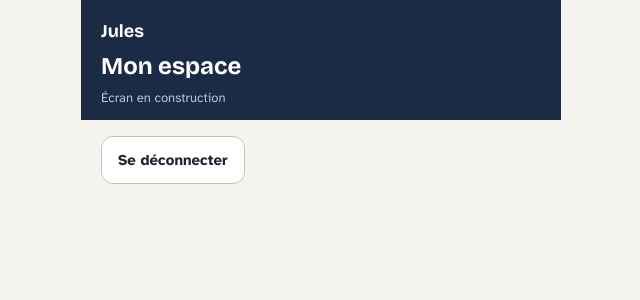
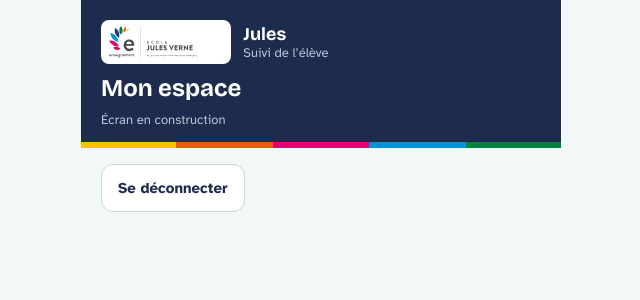
Before and after one commit to mamusciapasquale85-pixel/jules, a Next.js app in the folder app/: page /eleve in a window 1280 px wide. Shown: the top 300 px of the page, without its empty margins (319-959 px from the left). Built offline with nearby package versions, Linux system fonts and the light colour scheme; no server answers.

Commit message:
Look école Jules Verne : couleurs, pétales, logo et « Suivi de l'élève »

```diff
--- a/app/app/(app)/educateur/page.tsx
+++ b/app/app/(app)/educateur/page.tsx
@@ -1,10 +1,11 @@
 import { deconnexion } from "@/app/connexion/actions";
+import { Marque } from "@/components/marque";
 
 export default function Page() {
   return (
     <main className="ecran">
       <header className="entete">
-        <span className="marque">Jules</span>
+        <Marque />
         <h1 style={{ fontSize: 24 }}>Espace éducateur</h1>
         <span className="sous">Écran en construction</span>
       </header>
--- a/app/app/(app)/eleve/page.tsx
+++ b/app/app/(app)/eleve/page.tsx
@@ -1,10 +1,11 @@
 import { deconnexion } from "@/app/connexion/actions";
+import { Marque } from "@/components/marque";
 
 export default function Page() {
   return (
     <main className="ecran">
       <header className="entete">
-        <span className="marque">Jules</span>
+        <Marque />
         <h1 style={{ fontSize: 24 }}>Mon espace</h1>
         <span className="sous">Écran en construction</span>
       </header>
--- a/app/app/(app)/parent/page.tsx
+++ b/app/app/(app)/parent/page.tsx
@@ -1,10 +1,11 @@
 import { deconnexion } from "@/app/connexion/actions";
+import { Marque } from "@/components/marque";
 
 export default function Page() {
   return (
     <main className="ecran">
       <header className="entete">
-        <span className="marque">Jules</span>
+        <Marque />
         <h1 style={{ fontSize: 24 }}>Espace parents</h1>
         <span className="sous">Écran en construction</span>
       </header>
--- a/app/app/(app)/prof/observation/formulaire.tsx
+++ b/app/app/(app)/prof/observation/formulaire.tsx
@@ -84,8 +84,8 @@ export default function FormulaireObservation({
           onChange={(e) => setRecherche(e.target.value)}
         />
         {choisi && (
-          <div className="carte" style={{ borderColor: "var(--bleu-fonce)", borderWidth: 2 }}>
-            <span className="sourdine" style={{ fontSize: 12 }}><strong>{choisi.code}</strong> · {choisi.competence}</span>
+          <div className="carte" style={{ borderColor: "var(--teal)", borderWidth: 2 }}>
+            <span className="sourdine" style={{ fontSize: 12 }}><span className="point-domaine" data-domaine={choisi.code[0]} aria-hidden="true" /><strong>{choisi.code}</strong> · {choisi.competence}</span>
             <div style={{ fontWeight: 700, fontSize: 14 }}>{choisi.libelle}</div>
             {choisi.grave && sens === "a_ameliorer" && (
               <span className="pastille pastille-neg" style={{ marginTop: 6, display: "inline-block" }}>Fait grave · parents prévenus immédiatement</span>
@@ -102,7 +102,7 @@ export default function FormulaireObservation({
               onClick={() => setComportementId(c.id)}
             >
               <span style={{ display: "flex", flexDirection: "column", gap: 2, flex: 1, minWidth: 0 }}>
-                <span className="sourdine" style={{ fontSize: 12 }}><strong>{c.code}</strong> · {c.competence}</span>
+                <span className="sourdine" style={{ fontSize: 12 }}><span className="point-domaine" data-domaine={c.code[0]} aria-hidden="true" /><strong>{c.code}</strong> · {c.competence}</span>
                 <span style={{ fontSize: 14, fontWeight: 700 }}>{c.libelle}</span>
               </span>
             </button>
--- a/app/app/(app)/prof/page.tsx
+++ b/app/app/(app)/prof/page.tsx
@@ -2,6 +2,7 @@ import Link from "next/link";
 import { createClient } from "@/lib/supabase/server";
 import { getProfil } from "@/lib/profil";
 import { deconnexion } from "@/app/connexion/actions";
+import { Marque } from "@/components/marque";
 
 function initiales(prenom: string, nom: string) {
   return `${prenom[0] ?? ""}${nom[0] ?? ""}`.toUpperCase();
@@ -40,7 +41,7 @@ export default async function PageMaClasse({
     return (
       <main className="ecran">
         <header className="entete">
-          <span className="marque">Jules</span>
+          <Marque />
           <h1 style={{ fontSize: 24 }}>Aucune classe</h1>
           <span className="sous">Demande à l’éducateur de te rattacher à tes classes.</span>
         </header>
@@ -80,7 +81,7 @@ export default async function PageMaClasse({
     <main className="ecran">
       <header className="entete">
         <div style={{ display: "flex", justifyContent: "space-between", alignItems: "center" }}>
-          <span className="marque">Jules</span>
+          <Marque />
           <span className="sous">{profil.prenom} {profil.nom}</span>
         </div>
         <div style={{ display: "flex", alignItems: "flex-end", justifyContent: "space-between" }}>
--- a/app/app/connexion/eleve/page.tsx
+++ b/app/app/connexion/eleve/page.tsx
@@ -3,6 +3,7 @@
 import Link from "next/link";
 import { useRouter } from "next/navigation";
 import { useState } from "react";
+import { Marque } from "@/components/marque";
 
 export default function PageConnexionEleve() {
   const router = useRouter();
@@ -32,7 +33,7 @@ export default function PageConnexionEleve() {
   return (
     <main className="ecran">
       <header className="entete" style={{ paddingBottom: 24 }}>
-        <span className="marque">Jules</span>
+        <Marque />
         <h1 style={{ fontSize: 26 }}>Mon code</h1>
         <span className="sous">Le code de 8 caractères remis par ton éducateur ou ton éducatrice</span>
       </header>
--- a/app/app/connexion/page.tsx
+++ b/app/app/connexion/page.tsx
@@ -3,6 +3,7 @@
 import Link from "next/link";
 import { useActionState } from "react";
 import { connexionAdulte, type EtatConnexion } from "./actions";
+import { Marque } from "@/components/marque";
 
 export default function PageConnexion() {
   const [etat, action, enCours] = useActionState<EtatConnexion, FormData>(connexionAdulte, {});
@@ -10,7 +11,7 @@ export default function PageConnexion() {
   return (
     <main className="ecran">
       <header className="entete" style={{ paddingBottom: 24 }}>
-        <span className="marque">Jules</span>
+        <Marque />
         <h1 style={{ fontSize: 26 }}>Connexion</h1>
         <span className="sous">Profs, éducateurs et parents</span>
       </header>
--- a/app/app/globals.css
+++ b/app/app/globals.css
@@ -1,20 +1,21 @@
 :root {
-  --fond: #f6f4ef;
+  --fond: #f2f8f7;
   --carte: #ffffff;
-  --bord: #e3dfd6;
-  --bord-fort: #c9c3b6;
-  --encre: #1c2433;
-  --encre-2: #3a4352;
+  --bord: #dce6e5;
+  --bord-fort: #c9d6d5;
+  --encre: #1d2c4d;
+  --encre-2: #3a4866;
   --sourdine: #5b6472;
-  --marine: #1c2b45;
+  --marine: #1d2c4d;
   --marine-2: #2e4266;
-  --bleu: #2b5aa6;
-  --bleu-fonce: #1f4e96;
-  --bleu-clair: #e6eef9;
+  --teal: #1a6e6a;
+  --teal-fonce: #133b39;
+  --teal-clair: #e0f4f2;
+  --aplat: #8ddad6;
   --orange: #d9772f;
   --orange-fonce: #9a3a0a;
   --orange-clair: #fbebdd;
-  --sable: #e9e5dc;
+  --sable: #dcebe9;
   --accent: #e8a15c;
   --police: "Atkinson Hyperlegible", system-ui, sans-serif;
   --police-titre: "Bricolage Grotesque", Georgia, serif;
@@ -32,7 +33,7 @@ body {
 }
 
 h1, h2, h3 { font-family: var(--police-titre); margin: 0; font-weight: 700; }
-a { color: var(--bleu); }
+a { color: var(--teal); }
 button, input, textarea, select { font-family: inherit; font-size: inherit; color: inherit; }
 
 /* --- Mise en page mobile --- */
@@ -61,8 +62,17 @@ button, input, textarea, select { font-family: inherit; font-size: inherit; colo
   align-items: center;
   gap: 12px;
 }
+.entete, .entete-blanche {
+  border-bottom: 6px solid;
+  border-image: linear-gradient(90deg,
+    #fdc300 0 20%, #ea5b0c 20% 40%, #e50071 40% 60%, #0093d9 60% 80%, #00803d 80% 100%) 1;
+}
 .entete .marque { font-family: var(--police-titre); font-weight: 700; font-size: 18px; }
 .entete .sous { font-size: 13px; color: #b9c4d6; }
+.marque-bloc { display: flex; align-items: center; gap: 12px; }
+.marque-textes { display: flex; flex-direction: column; }
+.logo-plaque { background: #fff; border-radius: 8px; padding: 6px 8px; display: flex; flex-shrink: 0; }
+.logo-plaque img { height: 32px; width: auto; display: block; }
 .contenu { flex: 1; padding: 16px 20px; display: flex; flex-direction: column; gap: 12px; }
 .pied {
   position: sticky; bottom: 0;
@@ -97,7 +107,7 @@ button, input, textarea, select { font-family: inherit; font-size: inherit; colo
 
 .bouton {
   height: 48px; padding: 0 16px; border-radius: 12px; border: 0;
-  background: var(--bleu); color: #fff; font-weight: 700; font-size: 15px;
+  background: var(--teal); color: #fff; font-weight: 700; font-size: 15px;
   display: inline-flex; align-items: center; justify-content: center; gap: 8px;
   text-decoration: none; cursor: pointer;
 }
@@ -109,14 +119,14 @@ button, input, textarea, select { font-family: inherit; font-size: inherit; colo
   width: 100%; height: 48px; padding: 0 12px;
   background: var(--carte); border: 1px solid var(--bord-fort); border-radius: 10px;
 }
-.champ:focus { outline: 2px solid var(--bleu); outline-offset: 1px; }
+.champ:focus { outline: 2px solid var(--teal); outline-offset: 1px; }
 textarea.champ { height: 72px; padding: 10px 12px; resize: none; }
 label.etiquette { display: flex; flex-direction: column; gap: 6px; font-size: 14px; font-weight: 700; }
 
 .pastille {
   font-size: 11px; font-weight: 700; padding: 3px 8px; border-radius: 999px;
 }
-.pastille-pos { background: var(--bleu-clair); color: var(--bleu-fonce); }
+.pastille-pos { background: var(--aplat); color: var(--teal-fonce); }
 .pastille-neg { background: var(--orange-clair); color: var(--orange-fonce); }
 
 .choix {
@@ -124,13 +134,23 @@ label.etiquette { display: flex; flex-direction: column; gap: 6px; font-size: 14
   border-radius: 10px; background: var(--carte); border: 1px solid var(--bord);
   text-align: left; cursor: pointer; width: 100%;
 }
-.choix[aria-pressed="true"] { background: var(--bleu-clair); border: 2px solid var(--bleu-fonce); }
+.choix[aria-pressed="true"] { background: var(--teal-clair); border: 2px solid var(--teal-fonce); }
 .choix-neg[aria-pressed="true"] { background: var(--orange-clair); border-color: var(--orange-fonce); color: var(--orange-fonce); }
+
+/* Pastille de couleur par domaine du référentiel (première lettre du code) */
+.point-domaine {
+  display: inline-block; width: 10px; height: 10px; border-radius: 999px;
+  margin-right: 6px; background: var(--bord-fort);
+}
+.point-domaine[data-domaine="T"] { background: #0093d9; }
+.point-domaine[data-domaine="C"] { background: #ea5b0c; }
+.point-domaine[data-domaine="R"] { background: #00803d; }
+.point-domaine[data-domaine="O"] { background: #e50071; }
 
 .grille-2 { display: grid; grid-template-columns: 1fr 1fr; gap: 8px; }
 
 .erreur { color: var(--orange-fonce); background: var(--orange-clair); border-radius: 10px; padding: 10px 12px; font-size: 14px; }
-.succes { color: var(--bleu-fonce); background: var(--bleu-clair); border-radius: 10px; padding: 10px 12px; font-size: 14px; }
+.succes { color: var(--teal-fonce); background: var(--aplat); border-radius: 10px; padding: 10px 12px; font-size: 14px; }
 
 .nav-bas {
   position: sticky; bottom: 0;
@@ -141,4 +161,4 @@ label.etiquette { display: flex; flex-direction: column; gap: 6px; font-size: 14
   display: flex; flex-direction: column; align-items: center; justify-content: center; gap: 4px;
   text-decoration: none; color: var(--sourdine); font-size: 12px;
 }
-.nav-bas a[aria-current="page"] { color: var(--bleu-fonce); font-weight: 700; }
+.nav-bas a[aria-current="page"] { color: var(--teal-fonce); font-weight: 700; }
--- a/app/app/layout.tsx
+++ b/app/app/layout.tsx
@@ -8,7 +8,7 @@ export const metadata: Metadata = {
 };
 
 export const viewport: Viewport = {
-  themeColor: "#1C2B45",
+  themeColor: "#1D2C4D",
   width: "device-width",
   initialScale: 1,
 };
--- /dev/null
+++ b/app/components/marque.tsx
@@ -0,0 +1,14 @@
+/** Logo de l'école, nom de l'appli et sa fonction, en haut des bandeaux. */
+export function Marque() {
+  return (
+    <div className="marque-bloc">
+      <span className="logo-plaque">
+        <img src="/icons/logo-jules-verne.svg" alt="École Jules Verne" />
+      </span>
+      <div className="marque-textes">
+        <span className="marque">Jules</span>
+        <span className="sous">Suivi de l’élève</span>
+      </div>
+    </div>
+  );
+}
```
Also changed, not shown: app/public/icons/logo-jules-verne.svg (added), app/public/manifest.webmanifest.
